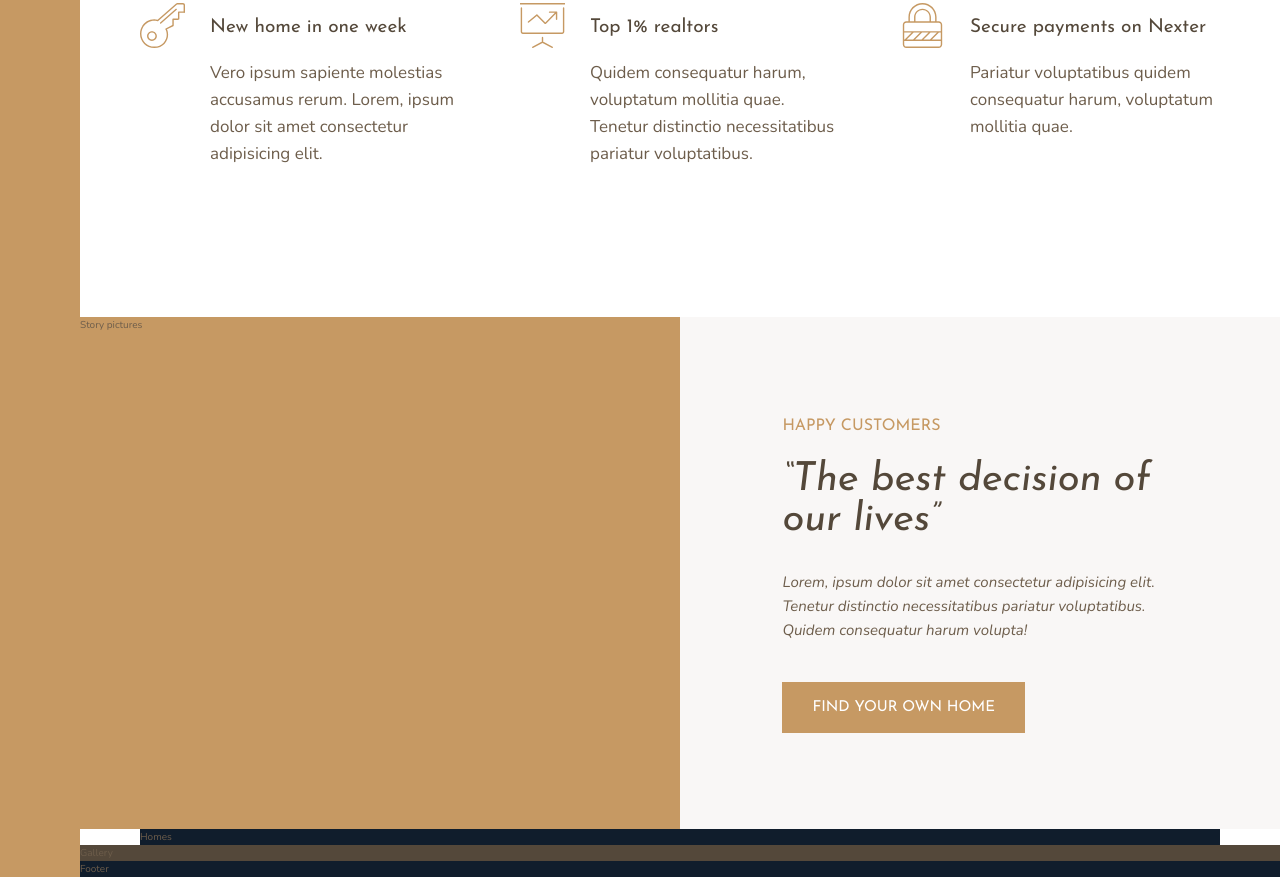
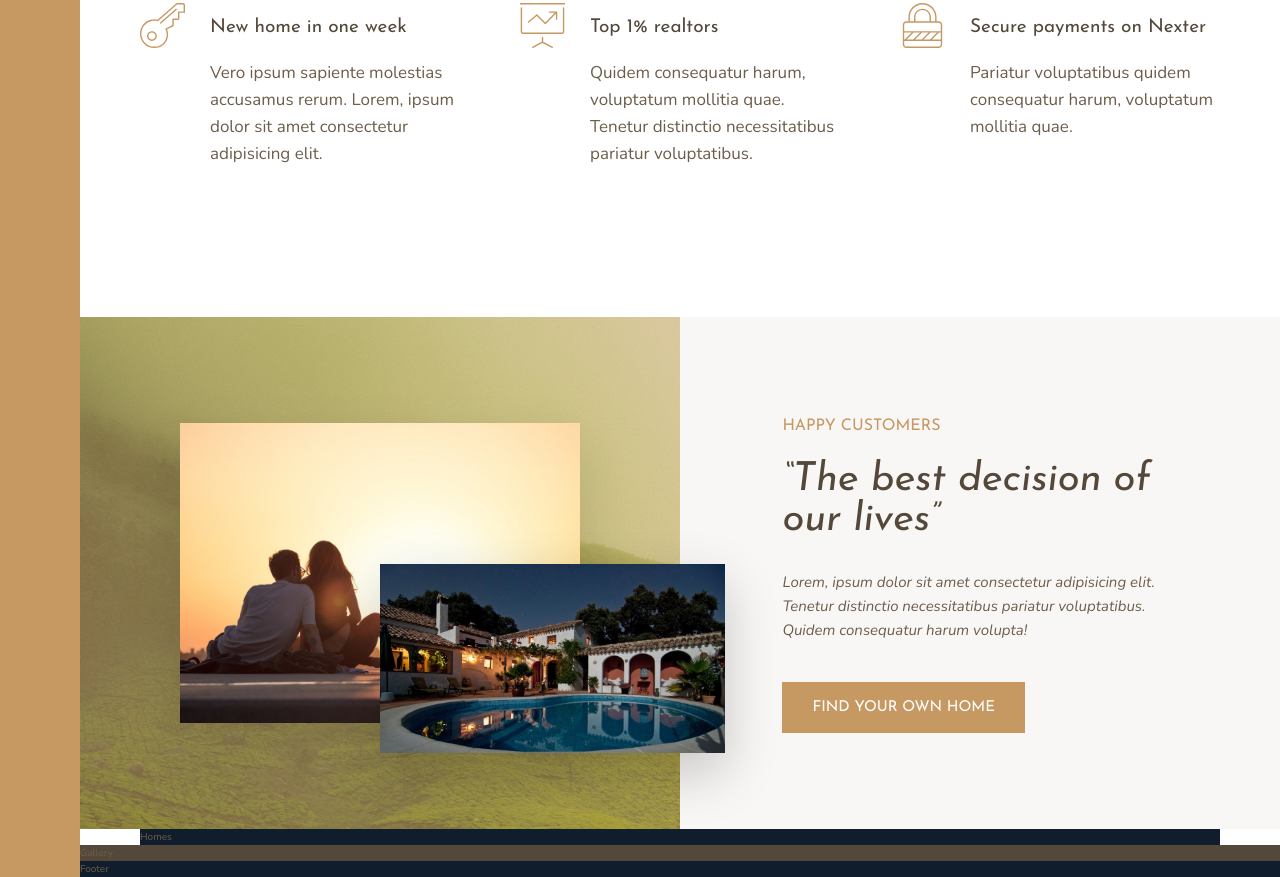
Before and after one commit to malekitoon/nexter__advanced-css-and-sass, a website: page index.html in a window 1280 px wide. Shown: the part 991-1868 px from the top of the page. Drawn offline with nearby package versions, Linux system fonts and the light colour scheme.

Commit message:
111 Building the Story Section - Part 2

```diff
--- a/index.html
+++ b/index.html
@@ -87,7 +87,8 @@
         </section>
 
         <div class="story__pictures">
-            Story pictures
+            <img src="img/story-1.jpeg" alt="Couple with new house" class="story__img story__img--1">
+            <img src="img/story-2.jpeg" alt="New house" class="story__img story__img--2">
         </div>
 
         <div class="story__content">
--- a/sass/_story.scss
+++ b/sass/_story.scss
@@ -1,7 +1,26 @@
 .story {
   &__pictures {
-    background-color: $color-primary;
     grid-column: full-start / col-end 4;
+    background-image: linear-gradient(rgba($color-primary, .5), rgba($color-primary, .5)), url(../img/back.jpg);
+    display: grid;
+    grid-template-columns: repeat(6, 1fr);
+    grid-template-rows: repeat(6, 1fr);
+    align-items: center;
+  }
+
+  &__img--1 {
+    width: 100%;
+    grid-row: 2 / 6;
+    grid-column: 2 / 6;
+    box-shadow: 0 2rem 5rem rgba(0, 0, 0, .1);
+  }
+
+  &__img--2 {
+    width: 115%;
+    grid-row: 4 / 6;
+    grid-column: 4 / 7;
+    z-index: 20;
+    box-shadow: 0 2rem 5rem rgba(0, 0, 0, .2);
   }
 
   &__content {
```
Also changed, not shown: css/style.css.
